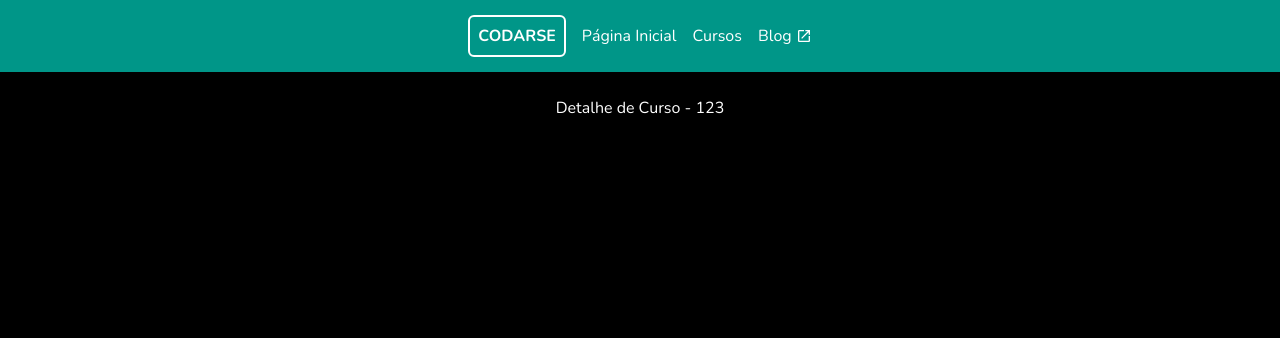
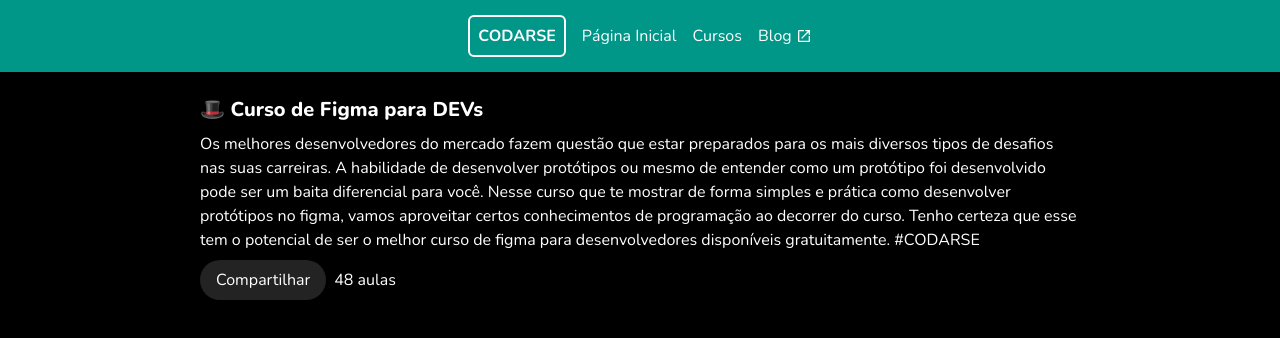
Before and after one commit to byte2bit/react-nextjs, a Next.js app: page /cursos/123 in a window 1280 px wide. Shown: the top 338 px of the page. Built offline with nearby package versions, Linux system fonts and the light colour scheme.

Commit message:
feat: add course header component

```diff
--- a/src/app/cursos/[id]/page.tsx
+++ b/src/app/cursos/[id]/page.tsx
@@ -1,4 +1,6 @@
 import { Metadata } from "next";
+
+import { CourseHeader } from "@/components/course-header/CourseHeader";
 
 interface Props {
     params: { id: string }
@@ -17,8 +19,9 @@
     const { id } = resolvedParams;
     return (
         <main className="mt-8 flex justify-center">
-            <div className="mt-8 min-[880px]:max-w-[880px]">
-                Detalhe de Curso - {id}
+            <div className="w-full mt-8 min-[880px]:max-w-[880px]">
+
+                <CourseHeader />
             </div>
         </main>
     )
--- a/src/app/cursos/page.tsx
+++ b/src/app/cursos/page.tsx
@@ -9,7 +9,7 @@
 export default function PageCursos() {
     return (
         <main className="mt-8 flex justify-center">
-            <div className="mt-8 min-[880px]:max-w-[880px]">
+            <div className="w-full mt-8 min-[880px]:max-w-[880px]">
                 <Section
                     title="Todos os Cursos"
                     variant="grid"
--- a/src/app/page.tsx
+++ b/src/app/page.tsx
@@ -10,7 +10,7 @@
 export default function PageHome() {
   return (
     <main className="mt-8 flex justify-center">
-      <div className="max-w-full mt-8 min-[880px]:max-w-[880px]">
+      <div className="w-full mt-8 min-[880px]:max-w-[880px]">
       <Section
         title="Veja mais Cursos"
         variant="h-list"
--- /dev/null
+++ b/src/components/course-header/CourseHeader.tsx
@@ -0,0 +1,26 @@
+
+
+
+export const CourseHeader = () => {
+
+
+    return (
+        <div className="flex flex-col gap-2">
+            <h1 className="font-extrabold text-xl">
+                🎩 Curso de Figma para DEVs
+            </h1>
+            <p>
+                Os melhores desenvolvedores do mercado fazem questão que estar preparados para os mais diversos tipos de desafios nas suas carreiras. A habilidade de desenvolver protótipos ou mesmo de entender como um protótipo foi desenvolvido pode ser um baita diferencial para você. Nesse curso que te mostrar de forma simples e prática como desenvolver protótipos no figma, vamos aproveitar certos conhecimentos de programação ao decorrer do curso. Tenho certeza que esse tem o potencial de ser o melhor curso de figma para desenvolvedores disponíveis gratuitamente. #CODARSE
+            </p>
+            <div className="flex gap-2 items-center">
+                <button className="py-2 px-4 bg-paper rounded-full">
+                    Compartilhar
+                </button>
+                <span>
+                    48 aulas
+                </span>
+
+            </div>
+        </div>
+    );
+};
```
